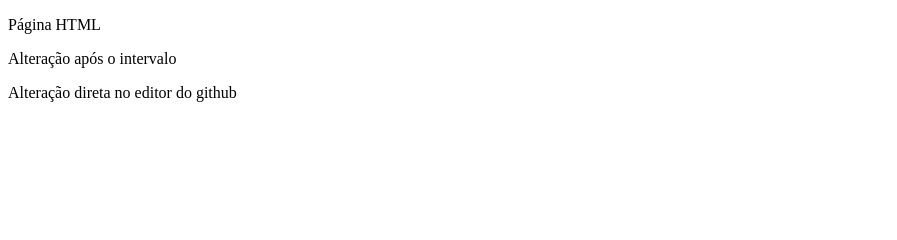
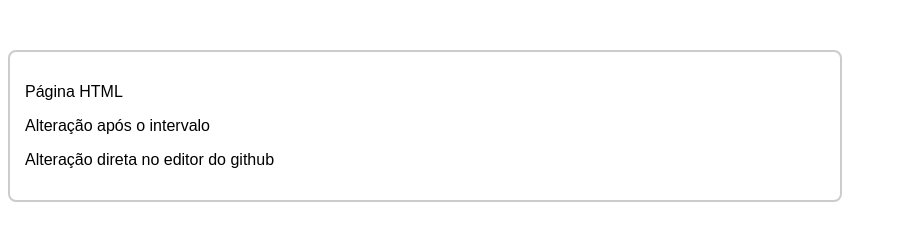
Before and after one commit to Sampaio035/Projeto1, a plain HTML site: page index.html in a window 1280 px wide. Shown: the whole page, without its empty margins (0-897 px from the left). Drawn offline with Linux system fonts and the light colour scheme.

Commit message:
inclusão do CSS

```diff
--- a/index.html
+++ b/index.html
@@ -4,10 +4,13 @@
     <meta charset="UTF-8">
     <meta name="viewport" content="width=device-width, initial-scale=1.0">
     <title>Document</title>
+    <link rel="stylesheet" href="style.css">
 </head>
 <body>
+    <div class="container">
     <p>Página HTML</p>
     <p>Alteração após o intervalo</p>
     <p>Alteração direta no editor do github</p>
+</div>
 </body>
 </html>
--- /dev/null
+++ b/style.css
@@ -0,0 +1,11 @@
+body{
+    font-family: Arial, Helvetica, sans-serif;
+
+}
+.container{
+    width: 800px;
+    border: 2px solid #ccc;
+    border-radius: 8px;
+    padding: 15px;
+    margin-top: 50px;
+}
```
